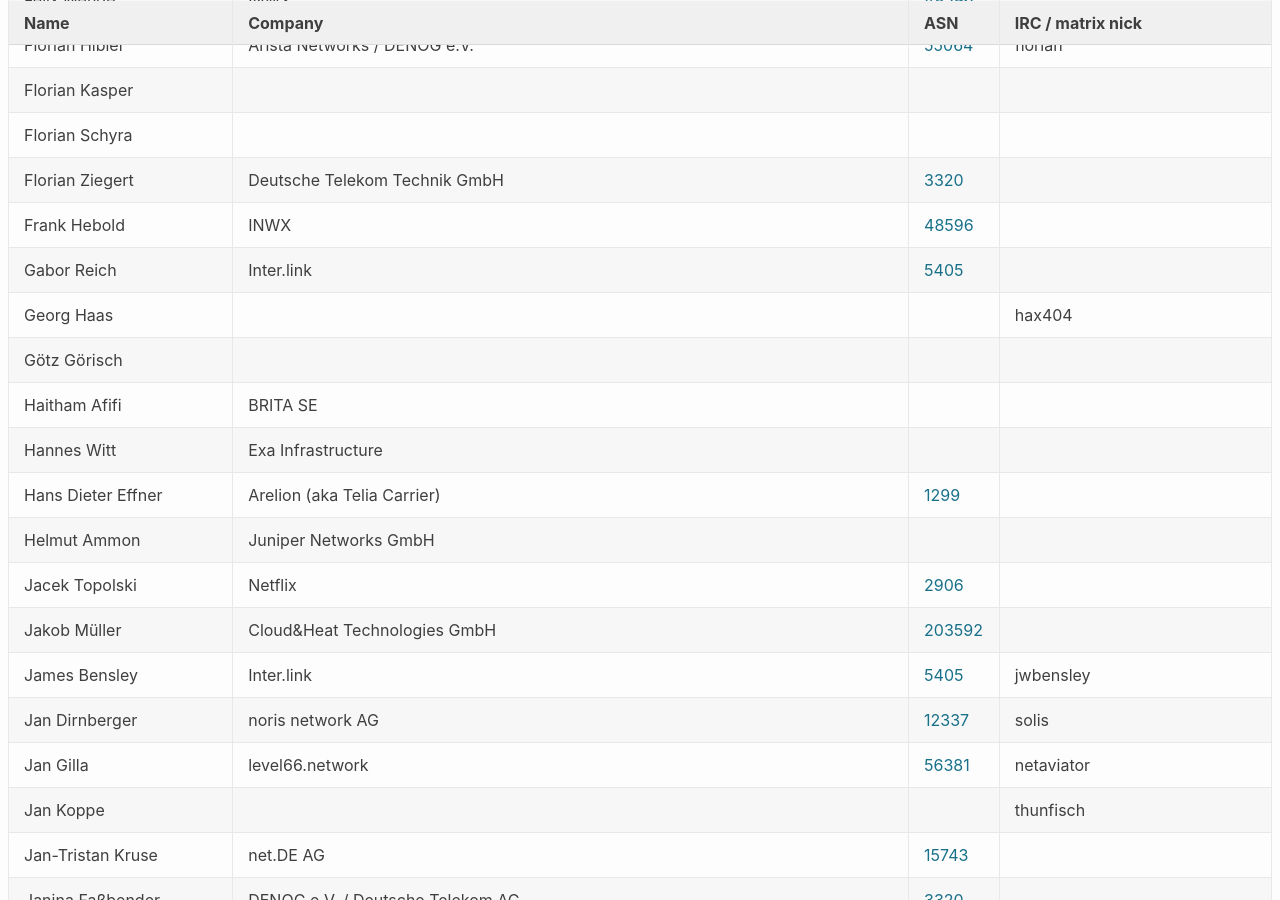
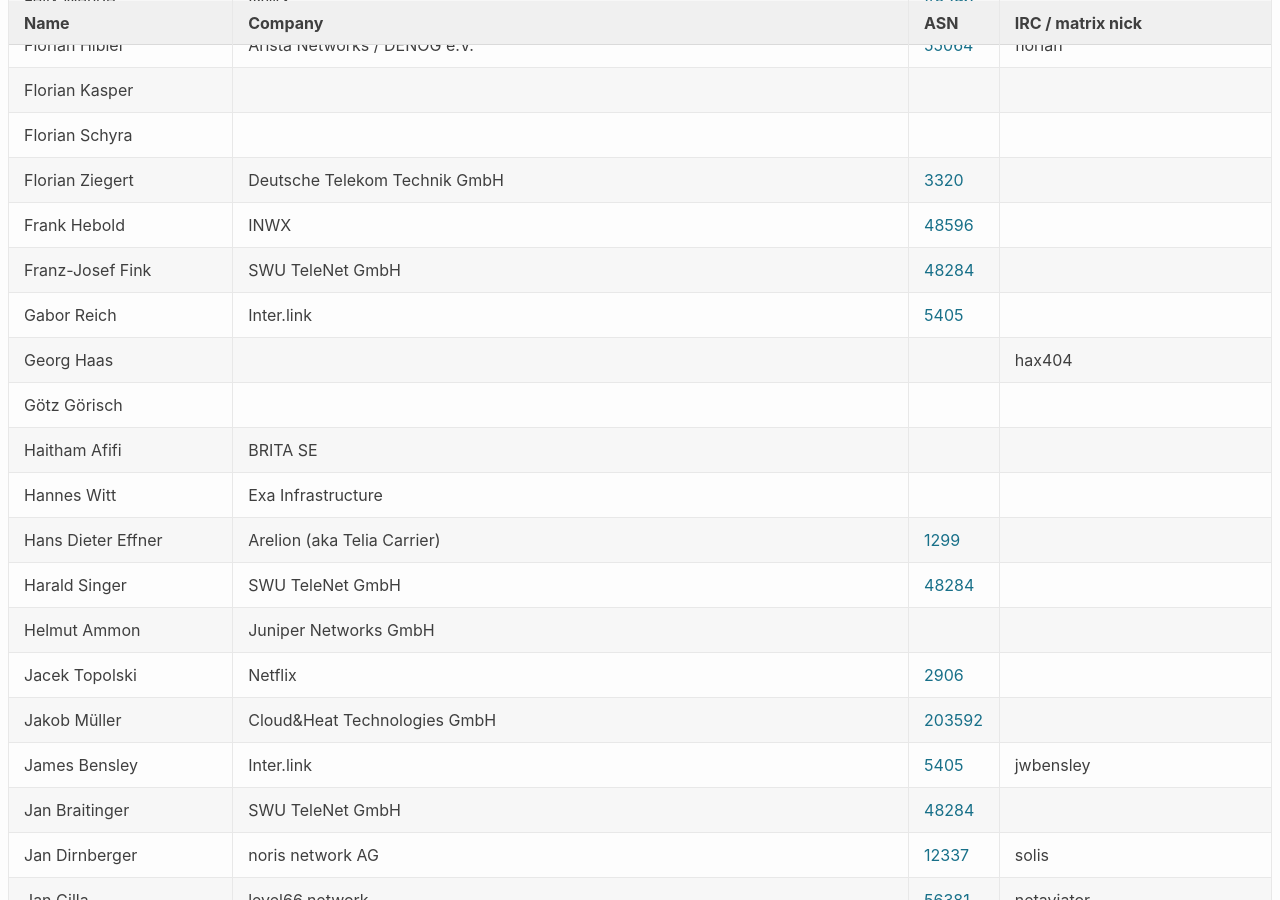
Before and after one commit to denog/pretix-attendeelist, a Jekyll site: the page built from denog17/index.markdown, in a window 1280 px wide and 900 px high, scrolled down 1684 px. Built offline with Jekyll 4.4.1, drawn with Linux system fonts in a browser that asks for light colours.

Commit message:
Latest data: Fri Jun 27 10:34:42 UTC 2025

```diff
--- a/_data/attendees_denog17_onsite.json
+++ b/_data/attendees_denog17_onsite.json
@@ -234,6 +234,12 @@
     "asn": "48596"
   },
   {
+    "name": "Franz-Josef Fink",
+    "company": "SWU TeleNet GmbH",
+    "irc": null,
+    "asn": "48284"
+  },
+  {
     "name": "Gabor Reich",
     "company": "Inter.link",
     "irc": null,
@@ -270,6 +276,12 @@
     "asn": "1299"
   },
   {
+    "name": "Harald Singer",
+    "company": "SWU TeleNet GmbH",
+    "irc": null,
+    "asn": "48284"
+  },
+  {
     "name": "Helmut Ammon",
     "company": "Juniper Networks GmbH",
     "irc": null,
@@ -292,6 +304,12 @@
     "company": "Inter.link",
     "irc": "jwbensley",
     "asn": "5405"
+  },
+  {
+    "name": "Jan Braitinger",
+    "company": "SWU TeleNet GmbH",
+    "irc": null,
+    "asn": "48284"
   },
   {
     "name": "Jan Dirnberger",
```
